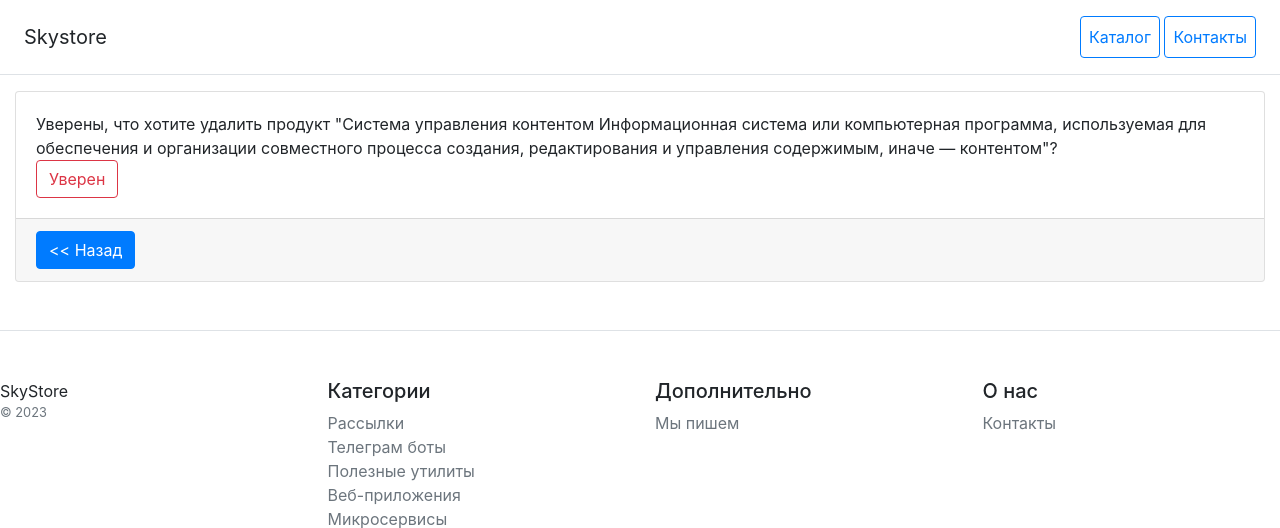
After one commit to KatyshaVtyrina/course_6, a Django app: page /products/delete/3/ in a window 1280 px wide. The commit adds this page. Shown: the top 528 px of the page. Run offline with Django 4.2, Linux system fonts and the light colour scheme; data comes from the database, SQL or seed files in the repository; some libraries are stand-ins or nearby versions.

Commit message:
add UpdateView, DeleteView

```diff
--- /dev/null
+++ b/catalog/templates/catalog/product_confirm_delete.html
@@ -0,0 +1,18 @@
+{% extends 'catalog/base.html' %}
+
+{% block content %}
+    <div class="col">
+        <div class="card">
+            <div class="card-body">
+                <form method="post">
+                  {% csrf_token %}
+                  Уверены, что хотите удалить продукт "{{ object }}"?<br>
+                  <input type="submit" class="btn btn-outline-danger" value="Уверен">
+                </form>
+            </div>
+            <div class="card-footer">
+                <a href="{% url 'catalog:catalog_list' %}" class="btn btn-primary"><< Назад</a>
+            </div>
+        </div>
+    </div>
+{% endblock %}
--- a/catalog/urls.py
+++ b/catalog/urls.py
@@ -2,7 +2,7 @@ from django.urls import path
 
 
 from catalog.apps import CatalogConfig
-from catalog.views import display_info, CatalogListView, CatalogDetailView, CatalogCreateView
+from catalog.views import display_info, CatalogListView, CatalogDetailView, CatalogCreateView, CatalogUpdateView, CatalogDeleteView
 
 
 app_name = CatalogConfig.name
@@ -11,5 +11,7 @@ urlpatterns = [
     path('', CatalogListView.as_view(), name='catalog_list'),
     path('products/<int:pk>/', CatalogDetailView.as_view(), name='product_item'),
     path('products/create/', CatalogCreateView.as_view(), name='catalog_create'),
+    path('products/update/<int:pk>/', CatalogUpdateView.as_view(), name='catalog_update'),
+    path('products/delete/<int:pk>/', CatalogDeleteView.as_view(), name='catalog_delete'),
     path('contacts/', display_info),
 ]
--- a/catalog/views.py
+++ b/catalog/views.py
@@ -1,6 +1,6 @@
 from django.shortcuts import render
 from django.urls import reverse_lazy, reverse
-from django.views.generic import ListView, DetailView, CreateView, DeleteView
+from django.views.generic import ListView, DetailView, CreateView, UpdateView, DeleteView
 from catalog.models import Product
 
 
@@ -18,5 +18,16 @@ class CatalogCreateView(CreateView):
     success_url = reverse_lazy('catalog:catalog_list')
 
 
+class CatalogUpdateView(UpdateView):
+    model = Product
+    fields = ('name', 'description', 'image', 'category', 'price')
+    success_url = reverse_lazy('catalog:catalog_list')
+
+
+class CatalogDeleteView(DeleteView):
+    model = Product
+    success_url = reverse_lazy('catalog:catalog_list')
+
+
 def display_info(request):
     return render(request, 'catalog/display_info.html')
```
Also changed, not shown: catalog/templates/catalog/includes/inc_product_card.html (+3 -12 lines).
